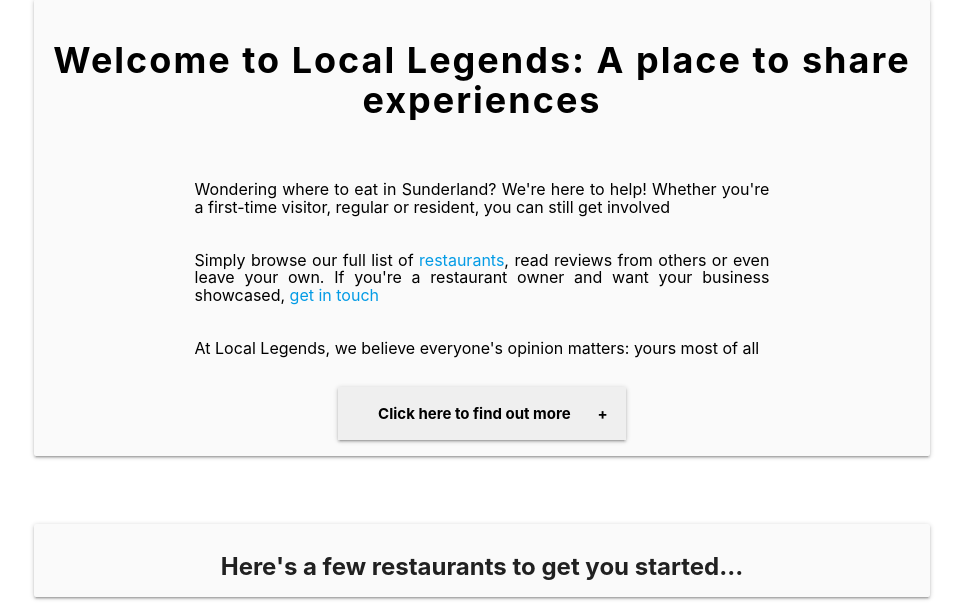
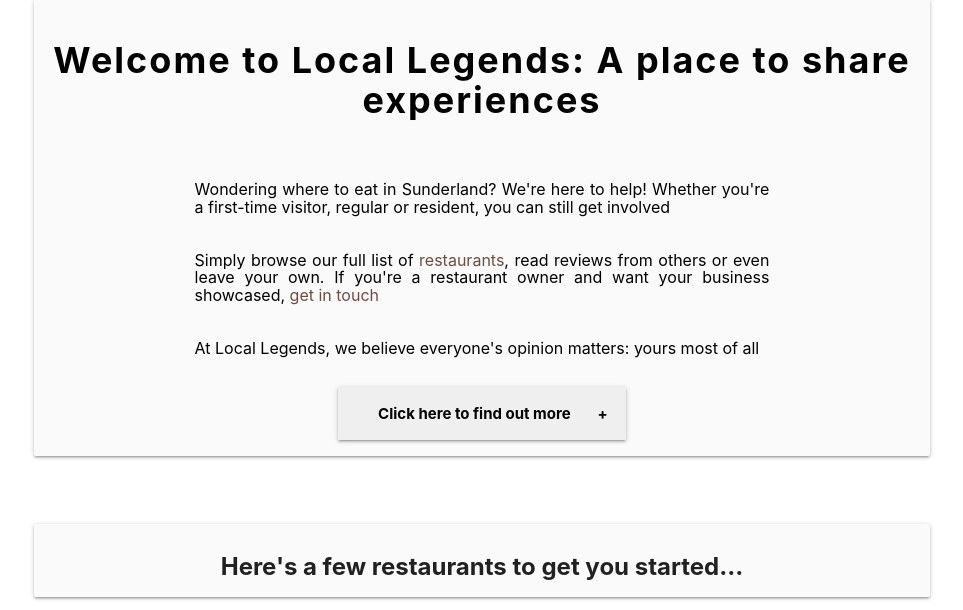
Before and after one commit to Dan-Matthews-23/local-legends, a Flask app: page / in a window 1280 px wide. Shown: the part 140-750 px from the top of the page, without its empty margins (158-1121 px from the left). Run offline with Flask 3, Linux system fonts and the light colour scheme; some libraries are stand-ins or nearby versions.

Commit message:
UPDATESD base to correct link error

```diff
--- a/local_legends/static/css/style.css
+++ b/local_legends/static/css/style.css
@@ -5,6 +5,10 @@
   /*---Welcome Banner Height---*/
   --height-preset: 35px;
   --brown-darken-1: #6d4c41;
+}
+
+a {
+color: var(--brown-darken-1);
 }
 
 /*<!-----------------------HEADER------------------------------------>*/
```
